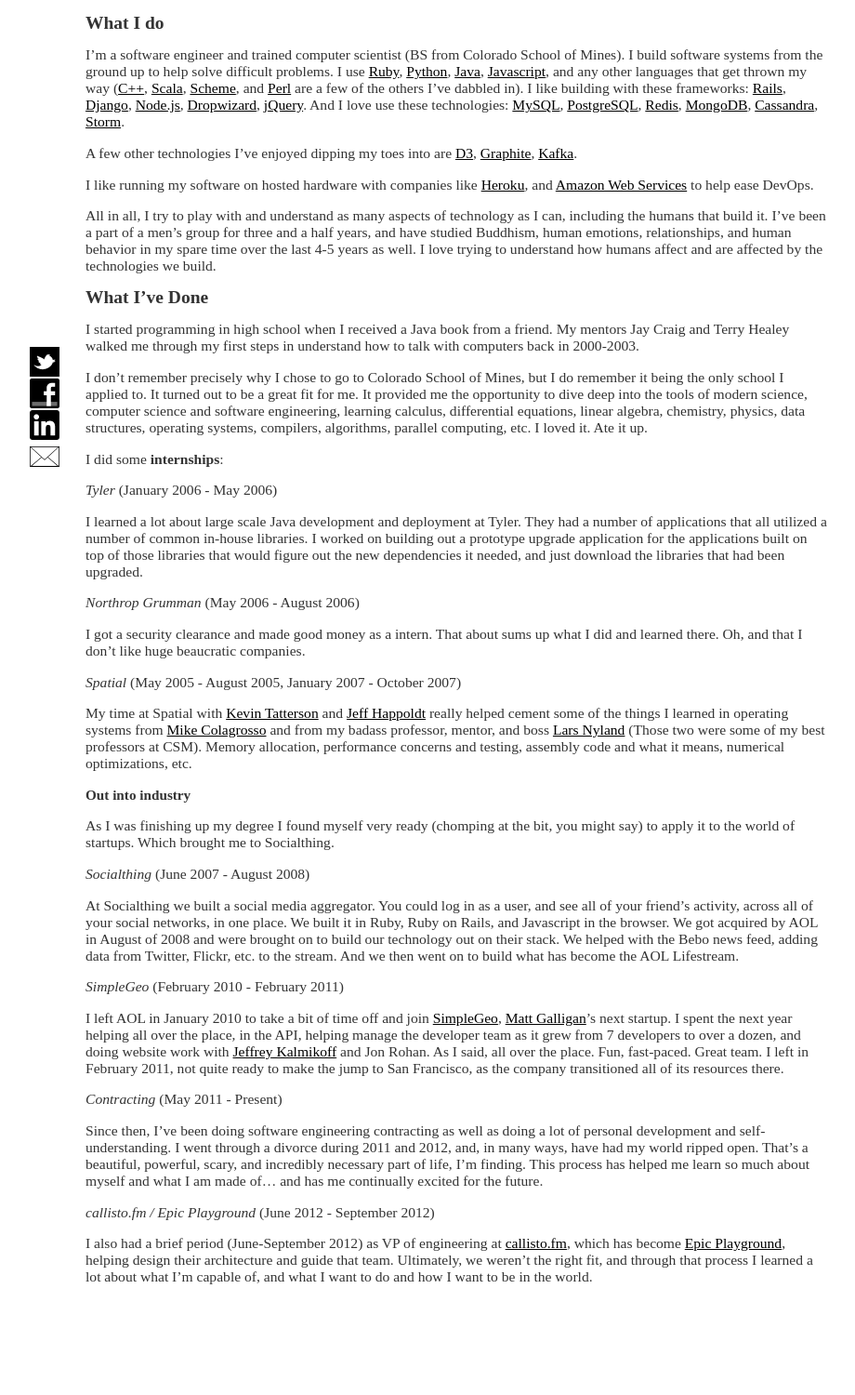
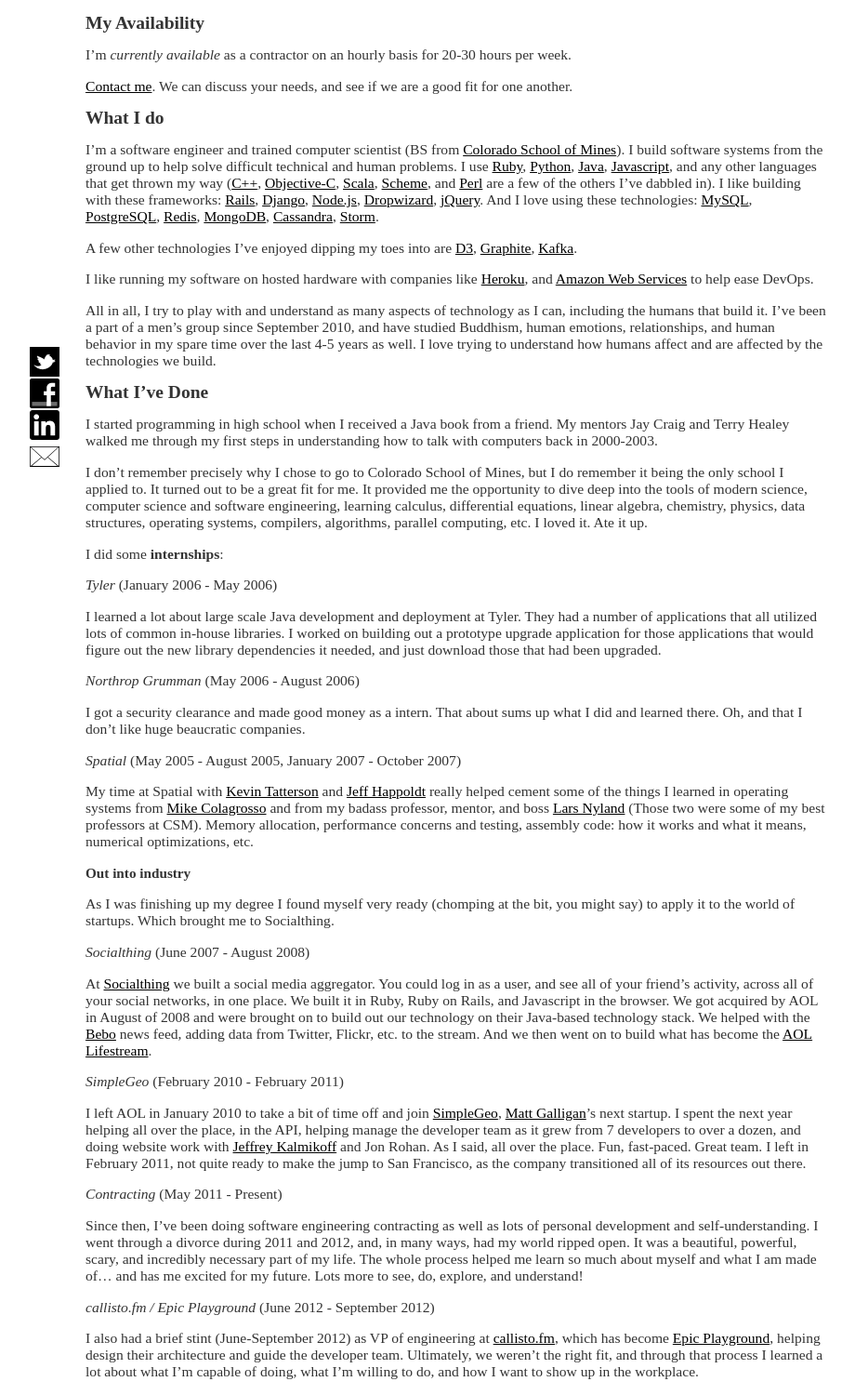
Before and after one commit to jlongtine/jlongtine.github.com, a Jekyll site: the page built from hire-me.md, in a window 1280 px wide. Shown: the whole page at 93% size, without its empty margins (148-1068 px from the left). Built offline with Jekyll 4.4.1, drawn with Linux system fonts in a browser that asks for light colours; before the commit the page ends 1398 px from its top, so only the background shows below that.

Commit message:
Updated hire-me copy.

```diff
--- a/hire-me.md
+++ b/hire-me.md
@@ -3,20 +3,25 @@
 title: "Joel Longtine : Software Engineer : Hire Me"
 ---
 
+## My Availability
+
+I'm *currently available* as a contractor on an hourly basis for 20-30 hours per week.
+
+[Contact me](mailto:thoughts@joellongtine.com). We can discuss your needs, and see if we are a good fit for one another.
+
 ## What I do
 
-I'm a software engineer and trained computer scientist (BS from Colorado School of Mines). I build software systems from the ground up to help solve difficult problems. I use [Ruby](http://www.ruby-lang.org/en/), [Python](http://www.python.org/), [Java](http://www.java.com/en/), [Javascript](http://en.wikipedia.org/wiki/JavaScript), and any other languages that get thrown my way ([C++](http://en.wikipedia.org/wiki/C%2B%2B), [Scala](http://www.scala-lang.org/), [Scheme](http://en.wikipedia.org/wiki/Scheme_%28programming_language%29), and [Perl](http://www.perl.org/) are a few of the others I've dabbled in). I like building with these frameworks: [Rails](http://rubyonrails.org/), [Django](https://www.djangoproject.com/), [Node.js](http://nodejs.org/), [Dropwizard](http://dropwizard.codahale.com/), [jQuery](http://jquery.com/). And I love use these technologies: [MySQL](http://www.mysql.com/), [PostgreSQL](http://www.postgresql.org/), [Redis](http://redis.io/), [MongoDB](http://www.mongodb.org/), [Cassandra](http://cassandra.apache.org/), [Storm](http://storm-project.net/).
+I'm a software engineer and trained computer scientist (BS from [Colorado School of Mines](http://mines.edu)). I build software systems from the ground up to help solve difficult technical and human problems. I use [Ruby](http://www.ruby-lang.org/en/), [Python](http://www.python.org/), [Java](http://www.java.com/en/), [Javascript](http://en.wikipedia.org/wiki/JavaScript), and any other languages that get thrown my way ([C++](http://en.wikipedia.org/wiki/C%2B%2B), [Objective-C](http://en.wikipedia.org/wiki/Objective-C), [Scala](http://www.scala-lang.org/), [Scheme](http://en.wikipedia.org/wiki/Scheme_%28programming_language%29), and [Perl](http://www.perl.org/) are a few of the others I've dabbled in). I like building with these frameworks: [Rails](http://rubyonrails.org/), [Django](https://www.djangoproject.com/), [Node.js](http://nodejs.org/), [Dropwizard](http://dropwizard.codahale.com/), [jQuery](http://jquery.com/). And I love using these technologies: [MySQL](http://www.mysql.com/), [PostgreSQL](http://www.postgresql.org/), [Redis](http://redis.io/), [MongoDB](http://www.mongodb.org/), [Cassandra](http://cassandra.apache.org/), [Storm](http://storm-project.net/).
 
 A few other technologies I've enjoyed dipping my toes into are [D3](http://d3js.org/), [Graphite](http://graphite.wikidot.com/), [Kafka](http://kafka.apache.org/).
 
 I like running my software on hosted hardware with companies like [Heroku](http://www.heroku.com/), and [Amazon Web Services](http://aws.amazon.com/) to help ease DevOps.
 
-All in all, I try to play with and understand as many aspects of technology as I can, including the humans that build it. I've been a part of a men's group for three and a half years, and have studied Buddhism, human emotions, relationships, and human behavior in my spare time over the last 4-5 years as well. I love trying to understand how humans affect and are affected by the technologies we build.
-
+All in all, I try to play with and understand as many aspects of technology as I can, including the humans that build it. I've been a part of a men's group since September 2010, and have studied Buddhism, human emotions, relationships, and human behavior in my spare time over the last 4-5 years as well. I love trying to understand how humans affect and are affected by the technologies we build.
 
 ## What I've Done
 
-I started programming in high school when I received a Java book from a friend. My mentors Jay Craig and Terry Healey walked me through my first steps in understand how to talk with computers back in 2000-2003.
+I started programming in high school when I received a Java book from a friend. My mentors Jay Craig and Terry Healey walked me through my first steps in understanding how to talk with computers back in 2000-2003.
 
 I don't remember precisely why I chose to go to Colorado School of Mines, but I do remember it being the only school I applied to. It turned out to be a great fit for me. It provided me the opportunity to dive deep into the tools of modern science, computer science and software engineering, learning calculus, differential equations, linear algebra, chemistry, physics, data structures, operating systems, compilers, algorithms, parallel computing, etc. I loved it. Ate it up.
 
@@ -24,7 +29,7 @@
 
 *Tyler* (January 2006 - May 2006)
 
-I learned a lot about large scale Java development and deployment at Tyler. They had a number of applications that all utilized a number of common in-house libraries. I worked on building out a prototype upgrade application for the applications built on top of those libraries that would figure out the new dependencies it needed, and just download the libraries that had been upgraded.
+I learned a lot about large scale Java development and deployment at Tyler. They had a number of applications that all utilized lots of common in-house libraries. I worked on building out a prototype upgrade application for those applications that would figure out the new library dependencies it needed, and just download those that had been upgraded.
 
 *Northrop Grumman* (May 2006 - August 2006)
 
@@ -32,7 +37,7 @@
 
 *Spatial* (May 2005 - August 2005, January 2007 - October 2007)
 
-My time at Spatial with [Kevin Tatterson](www.linkedin.com/pub/kevin-tatterson/5/555/946/) and [Jeff Happoldt](www.linkedin.com/pub/jeff-happoldt/11/9a2/1a4) really helped cement some of the things I learned in operating systems from [Mike Colagrosso](http://colagrosso.net/) and from my badass professor, mentor, and boss [Lars Nyland](http://www.linkedin.com/pub/lars-nyland/12/610/7b3) (Those two were some of my best professors at CSM). Memory allocation, performance concerns and testing, assembly code and what it means, numerical optimizations, etc.
+My time at Spatial with [Kevin Tatterson](www.linkedin.com/pub/kevin-tatterson/5/555/946/) and [Jeff Happoldt](www.linkedin.com/pub/jeff-happoldt/11/9a2/1a4) really helped cement some of the things I learned in operating systems from [Mike Colagrosso](http://colagrosso.net/) and from my badass professor, mentor, and boss [Lars Nyland](http://www.linkedin.com/pub/lars-nyland/12/610/7b3) (Those two were some of my best professors at CSM). Memory allocation, performance concerns and testing, assembly code: how it works and what it means, numerical optimizations, etc.
 
 ###Out into industry
 
@@ -40,16 +45,16 @@
 
 *Socialthing* (June 2007 - August 2008)
 
-At Socialthing we built a social media aggregator. You could log in as a user, and see all of your friend's activity, across all of your social networks, in one place. We built it in Ruby, Ruby on Rails, and Javascript in the browser. We got acquired by AOL in August of 2008 and were brought on to build our technology out on their stack. We helped with the Bebo news feed, adding data from Twitter, Flickr, etc. to the stream. And we then went on to build what has become the AOL Lifestream.
+At [Socialthing](http://www.crunchbase.com/company/socialthing) we built a social media aggregator. You could log in as a user, and see all of your friend's activity, across all of your social networks, in one place. We built it in Ruby, Ruby on Rails, and Javascript in the browser. We got acquired by AOL in August of 2008 and were brought on to build out our technology on their Java-based technology stack. We helped with the [Bebo](http://www.bebo.com/) news feed, adding data from Twitter, Flickr, etc. to the stream. And we then went on to build what has become the [AOL Lifestream](http://lifestream.aol.com/).
 
 *SimpleGeo* (February 2010 - February 2011)
 
-I left AOL in January 2010 to take a bit of time off and join [SimpleGeo](http://www.crunchbase.com/company/simplegeo), [Matt Galligan](http://mgalligan.com/)'s next startup. I spent the next year helping all over the place, in the API, helping manage the developer team as it grew from 7 developers to over a dozen, and doing website work with [Jeffrey Kalmikoff](http://www.callmejeffrey.com) and Jon Rohan. As I said, all over the place. Fun, fast-paced. Great team. I left in February 2011, not quite ready to make the jump to San Francisco, as the company transitioned all of its resources there.
+I left AOL in January 2010 to take a bit of time off and join [SimpleGeo](http://www.crunchbase.com/company/simplegeo), [Matt Galligan](http://mgalligan.com/)'s next startup. I spent the next year helping all over the place, in the API, helping manage the developer team as it grew from 7 developers to over a dozen, and doing website work with [Jeffrey Kalmikoff](http://www.callmejeffrey.com) and Jon Rohan. As I said, all over the place. Fun, fast-paced. Great team. I left in February 2011, not quite ready to make the jump to San Francisco, as the company transitioned all of its resources out there.
 
 *Contracting* (May 2011 - Present)
 
-Since then, I've been doing software engineering contracting as well as doing a lot of personal development and self-understanding. I went through a divorce during 2011 and 2012, and, in many ways, have had my world ripped open. That's a beautiful, powerful, scary, and incredibly necessary part of life, I'm finding. This process has helped me learn so much about myself and what I am made of... and has me continually excited for the future.
+Since then, I've been doing software engineering contracting as well as lots of personal development and self-understanding. I went through a divorce during 2011 and 2012, and, in many ways, had my world ripped open. It was a beautiful, powerful, scary, and incredibly necessary part of my life. The whole process helped me learn so much about myself and what I am made of... and has me excited for my future. Lots more to see, do, explore, and understand!
 
 *callisto.fm / Epic Playground* (June 2012 - September 2012)
 
-I also had a brief period (June-September 2012) as VP of engineering at [callisto.fm](http://callisto.fm), which has become [Epic Playground](http://www.epicplayground.com/), helping design their architecture and guide that team. Ultimately, we weren't the right fit, and through that process I learned a lot about what I'm capable of, and what I want to do and how I want to be in the world.
+I also had a brief stint (June-September 2012) as VP of engineering at [callisto.fm](http://callisto.fm), which has become [Epic Playground](http://www.epicplayground.com/), helping design their architecture and guide the developer team. Ultimately, we weren't the right fit, and through that process I learned a lot about what I'm capable of doing, what I'm willing to do, and how I want to show up in the workplace.
```
